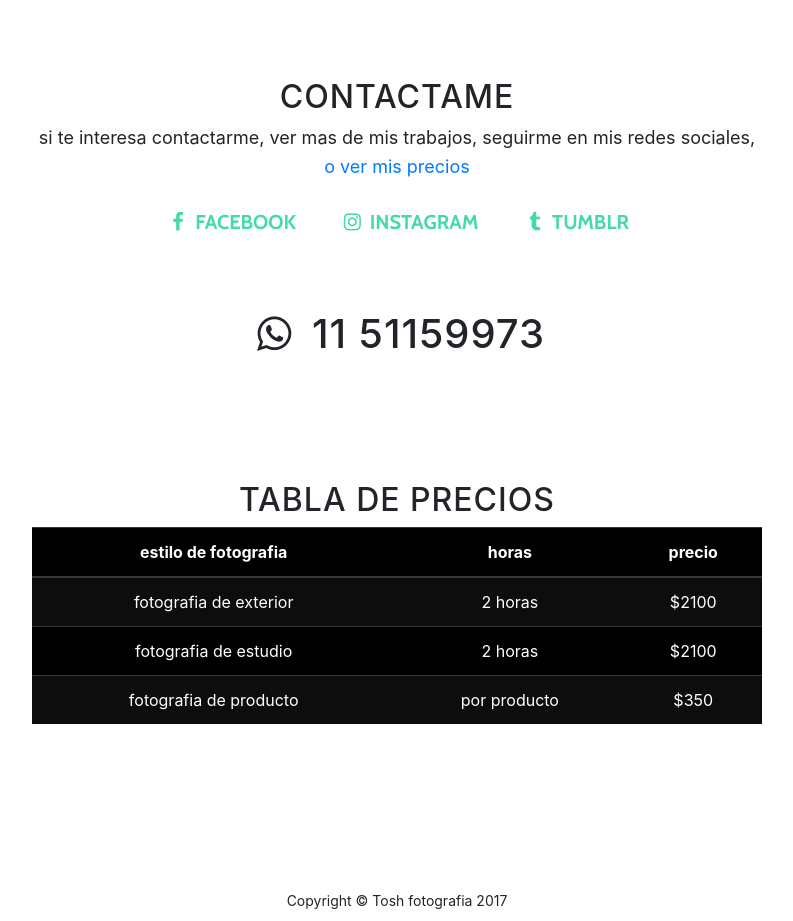
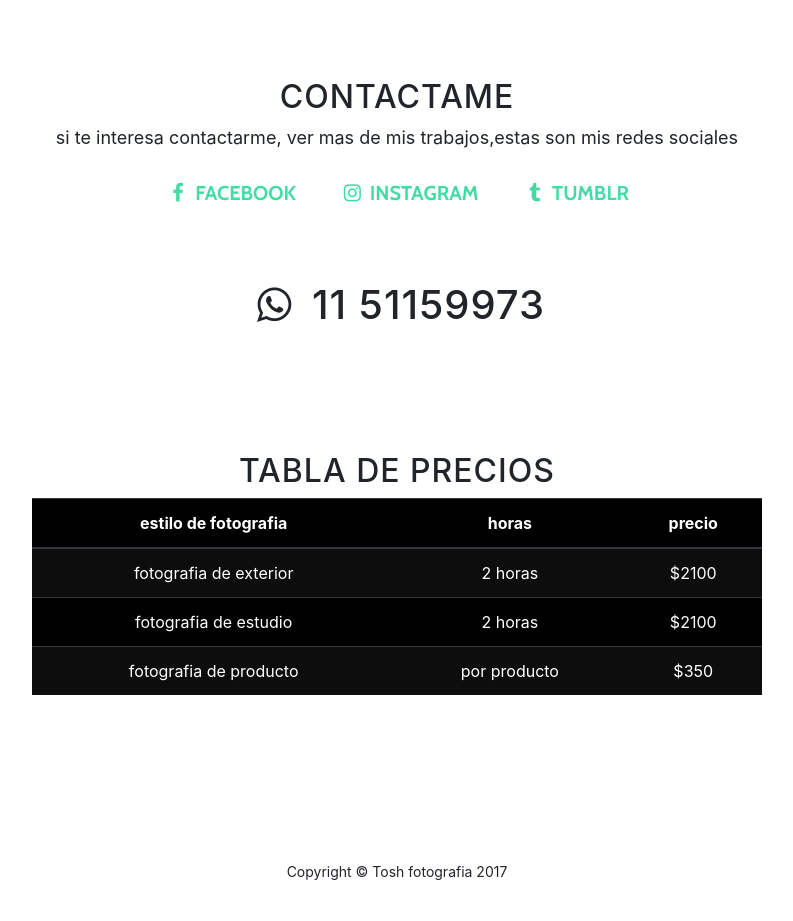
Before and after one commit to tomashuck/tomashuck.github.io, a website with bundled scripts: page index.html in a window 1280 px wide. Shown: the part 1800-2721 px from the top of the page, without its empty margins (243-1036 px from the left). Built offline with nearby package versions, Linux system fonts and the light colour scheme.

Commit message:
Update index.html

```diff
--- a/index.html
+++ b/index.html
@@ -131,8 +131,7 @@
         <div class="row">
           <div class="col-lg-8 mx-auto">
             <h2>Contactame</h2>
-            <p>si te interesa contactarme, ver mas de mis trabajos, seguirme en mis redes sociales,
-              <a href="">o ver mis precios</a> </p>
+            <p>si te interesa contactarme, ver mas de mis trabajos,estas son mis redes sociales</p>
             <ul class="list-inline banner-social-buttons">
               <li class="list-inline-item">
                 <a href="https://www.facebook.com/toshfotografia" class="btn btn-default btn-lg">
```
